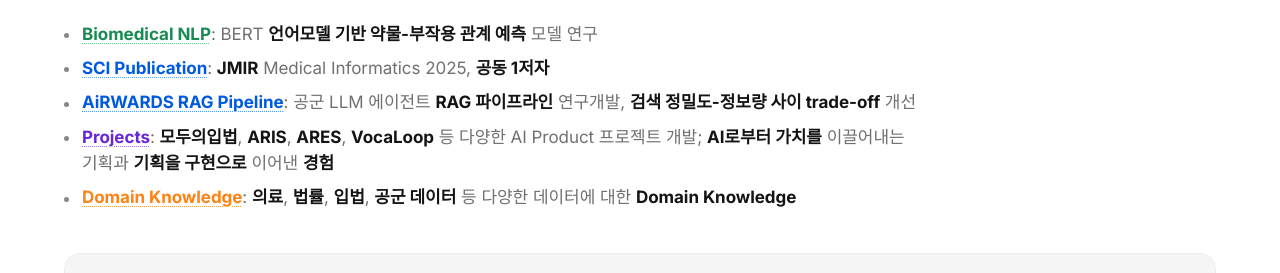
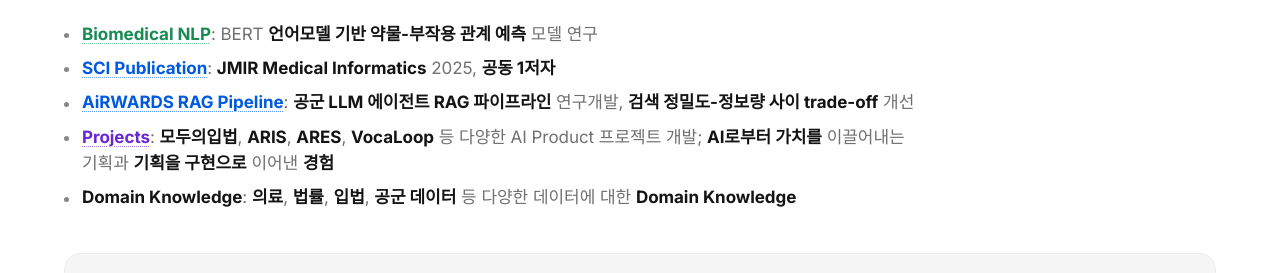
Before and after one commit to Nedian0Brien/personal-portfolio, a website built with Vite: page web/index.html in a window 1280 px wide. Shown: the part 456-729 px from the top of the page. Built offline with nearby package versions, Linux system fonts and the light colour scheme; no server answers; files whose address does not match are found by name; a web font is replaced by a local one.

Commit message:
Tune hero bullet emphasis scope

```diff
--- a/web/index.html
+++ b/web/index.html
@@ -80,10 +80,10 @@
 
   <ul class="hero__bullets" aria-label="Research and implementation summary">
     <li><strong class="hero__bullet-key hero__bullet-key--bio">Biomedical NLP</strong>: BERT <span class="hero__bullet-em">언어모델 기반 약물-부작용 관계 예측</span> 모델 연구</li>
-    <li><strong class="hero__bullet-key hero__bullet-key--paper">SCI Publication</strong>: <span class="hero__bullet-em">JMIR</span> Medical Informatics 2025, <span class="hero__bullet-em">공동 1저자</span></li>
-    <li><strong class="hero__bullet-key hero__bullet-key--retrieval">AiRWARDS RAG Pipeline</strong>: 공군 LLM 에이전트 <span class="hero__bullet-em">RAG 파이프라인</span> 연구개발, <span class="hero__bullet-em">검색 정밀도-정보량 사이 trade-off</span> 개선</li>
+    <li><strong class="hero__bullet-key hero__bullet-key--paper">SCI Publication</strong>: <span class="hero__bullet-em">JMIR Medical Informatics</span> 2025, <span class="hero__bullet-em">공동 1저자</span></li>
+    <li><strong class="hero__bullet-key hero__bullet-key--retrieval">AiRWARDS RAG Pipeline</strong>: <span class="hero__bullet-em">공군 LLM 에이전트 RAG 파이프라인</span> 연구개발, <span class="hero__bullet-em">검색 정밀도-정보량 사이 trade-off</span> 개선</li>
     <li><strong class="hero__bullet-key hero__bullet-key--project">Projects</strong>: <span class="hero__bullet-em">모두의입법</span>, <span class="hero__bullet-em">ARIS</span>, <span class="hero__bullet-em">ARES</span>, <span class="hero__bullet-em">VocaLoop</span> 등 다양한 AI Product 프로젝트 개발; <span class="hero__bullet-em">AI로부터 가치를</span> 이끌어내는 기획과 <span class="hero__bullet-em">기획을 구현으로</span> 이어낸 <span class="hero__bullet-em">경험</span></li>
-    <li><strong class="hero__bullet-key hero__bullet-key--domain">Domain Knowledge</strong>: <span class="hero__bullet-em">의료</span>, <span class="hero__bullet-em">법률</span>, <span class="hero__bullet-em">입법</span>, <span class="hero__bullet-em">공군 데이터</span> 등 다양한 데이터에 대한 <span class="hero__bullet-em">Domain Knowledge</span></li>
+    <li><strong class="hero__bullet-label">Domain Knowledge</strong>: <span class="hero__bullet-em">의료</span>, <span class="hero__bullet-em">법률</span>, <span class="hero__bullet-em">입법</span>, <span class="hero__bullet-em">공군 데이터</span> 등 다양한 데이터에 대한 <span class="hero__bullet-em">Domain Knowledge</span></li>
   </ul>
 
   <div class="hero__facts">
--- a/web/styles/hero.css
+++ b/web/styles/hero.css
@@ -180,6 +180,10 @@
   color: var(--text-primary);
   font-weight: 700;
 }
+.hero__bullet-label {
+  color: var(--text-primary);
+  font-weight: 800;
+}
 .hero__bullet-key--bio {
   color: hsl(var(--green-60));
   text-decoration-color: hsla(var(--green-50) / 0.65);
@@ -196,10 +200,6 @@
   color: hsl(var(--purple-60));
   text-decoration-color: hsla(var(--purple-50) / 0.75);
 }
-.hero__bullet-key--domain {
-  color: hsl(var(--orange-50));
-  text-decoration-color: hsla(var(--orange-50) / 0.72);
-}
 [data-theme="dark"] .hero__bullet-key--bio {
   color: hsl(var(--green-50));
 }
@@ -209,9 +209,6 @@
 }
 [data-theme="dark"] .hero__bullet-key--project {
   color: hsl(var(--purple-50));
-}
-[data-theme="dark"] .hero__bullet-key--domain {
-  color: hsl(var(--orange-50));
 }
 
 .hero__facts {
```
